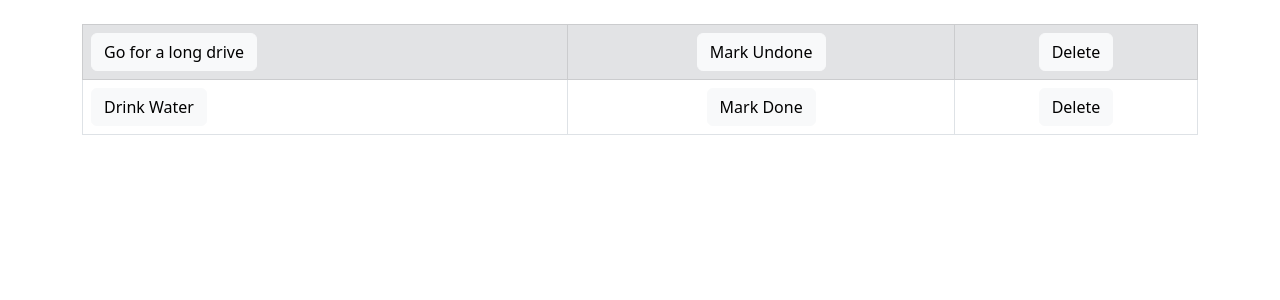
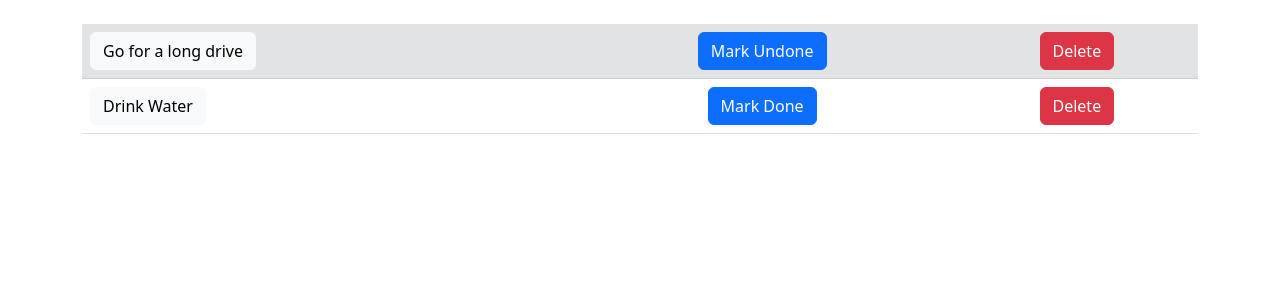
Before and after one commit to Monsterglitch/TODO-List-App, a Django app: page / in a window 1280 px wide. Shown: the part 78-378 px from the top of the page. Run offline with Django 4.2, Linux system fonts and the light colour scheme; data comes from the database, SQL or seed files in the repository; both versions use the stored data as it was after the commit; parts of the project's set-up code (start-up, migrations or seed data) failed here and were passed over.

Commit message:
Added edit page and icons

```diff
--- /dev/null
+++ b/static/style.css
@@ -0,0 +1,3 @@
+.striker {
+    text-decoration: line-through;
+}
--- a/todo/todo_list/templates/about.html
+++ b/todo/todo_list/templates/about.html
@@ -4,6 +4,6 @@ About
 {% endblock %}
 
 {% block content %}
-<h1>This is a simple Task Manager using Django</h1>
+<h1>This is a simple TODO List application built using Django</h1>
 <p>This was built by {{ first_name }} {{ last_name }}</p>
 {% endblock %}
--- a/todo/todo_list/templates/base.html
+++ b/todo/todo_list/templates/base.html
@@ -1,8 +1,11 @@
+{% load static %}
 <!doctype html>
 <html lang="en">
   <head>
     <meta charset="utf-8">
     <meta name="viewport" content="width=device-width, initial-scale=1">
+    <link rel="icon" href="https://encrypted-tbn0.gstatic.com/images?q=tbn:ANd9GcSKBOQaC0pBn4QSLzjqzhUii_PyUk4nQCK9kfSDug_GAw&s">
+    <link rel="stylesheet" href="{% static 'todo/style.css' %}">
     <title>{% block title %} About {% endblock %}</title>
     <link href="https://cdn.jsdelivr.net/npm/bootstrap@5.2.1/dist/css/bootstrap.min.css" rel="stylesheet" integrity="sha384-iYQeCzEYFbKjA/T2uDLTpkwGzCiq6soy8tYaI1GyVh/UjpbCx/TYkiZhlZB6+fzT" crossorigin="anonymous">
   </head>
--- a/todo/todo_list/templates/edit.html
+++ b/todo/todo_list/templates/edit.html
@@ -7,10 +7,10 @@ Todo List | edit
     {% if item %}
         <form class="d-flex" role="search" method="POST">
             {% csrf_token %}
-            <input class="form-control me-2" type="search" placeholder="{{ item.item }}"
-            value="{{ item.item }}" aria-label="Search" name="item">
+            <input class="form-control me-2" type="search" placeholder="{{ item.item }}" value="{{ item.item }}" aria-label="Search" name="item">
             <input type ="hidden" value="{{ item.completed }}" name="completed">
             <button type="submit" class="btn btn-secondary">Edit item</button>
         </form>
     {% endif %}
+    <!-- {{ item.item }} -->
 {% endblock %}
--- a/todo/todo_list/templates/home.html
+++ b/todo/todo_list/templates/home.html
@@ -15,18 +15,18 @@ Todo List
     {% endfor %}
 {% endif %}
     {% if all_items %}
-    <table class="table table-bordered">
+    <table class="table table">
         {% for things in all_items %}
             {% if things.completed %}
                 <tr class="table-secondary">
-                    <td><a href="{% url 'edit' things.id %}">
-                        <button type="button" class="btn btn-light">{{things.item}}</button>
-                    </a></td>
+                    <td>
+                        <a type="button" class="btn btn-light" href="{% url 'edit' things.id %}">{{things.item}}</a>
+                    </td>
                     <td><center><a href="{% url 'uncross' things.id %}">
-                        <button type="button" class="btn btn-light">Mark Undone</button>
+                        <button type="button" class="btn btn-primary">Mark Undone</button>
                     </a></center></td>
                     <td><center><a href="{% url 'delete' things.id %}">
-                        <button type="button" class="btn btn-light">Delete</button>
+                        <button type="button" class="btn btn-danger">Delete</button>
                     </a></center></td>
                 </tr>
             {% else %}
@@ -35,10 +35,10 @@ Todo List
                         <button type="button" class="btn btn-light">{{things.item}}</button>
                     </a></td>
                     <td><center><a href="{% url 'cross_off' things.id %}">
-                        <button type="button" class="btn btn-light">Mark Done</button>
+                        <button type="button" class="btn btn-primary">Mark Done</button>
                     </a></center></td>
                     <td><center><a href="{% url 'delete' things.id %}">
-                        <button type="button" class="btn btn-light">Delete</button>
+                        <button type="button" class="btn btn-danger">Delete</button>
                     </a></center></td>
                 </tr>
             {% endif %}
--- a/todo/todo_list/views.py
+++ b/todo/todo_list/views.py
@@ -53,7 +53,8 @@ def edit(request, list_id):
             form.save()
             messages.success(request,('Item Has Been Edited'))
             return redirect('home')
+            # return render(request, 'edit.html', {'all_items': all_items});
 
     else:
         item = List.objects.get(pk=list_id)
-        return render(request, 'edit.html',{'items': item})
+        return render(request, 'edit.html',{'item': item})
```
Also changed, not shown: static/Logo.png (added), todo/db.sqlite3, todo/todo_list/urls.py (line endings or trailing spaces).
